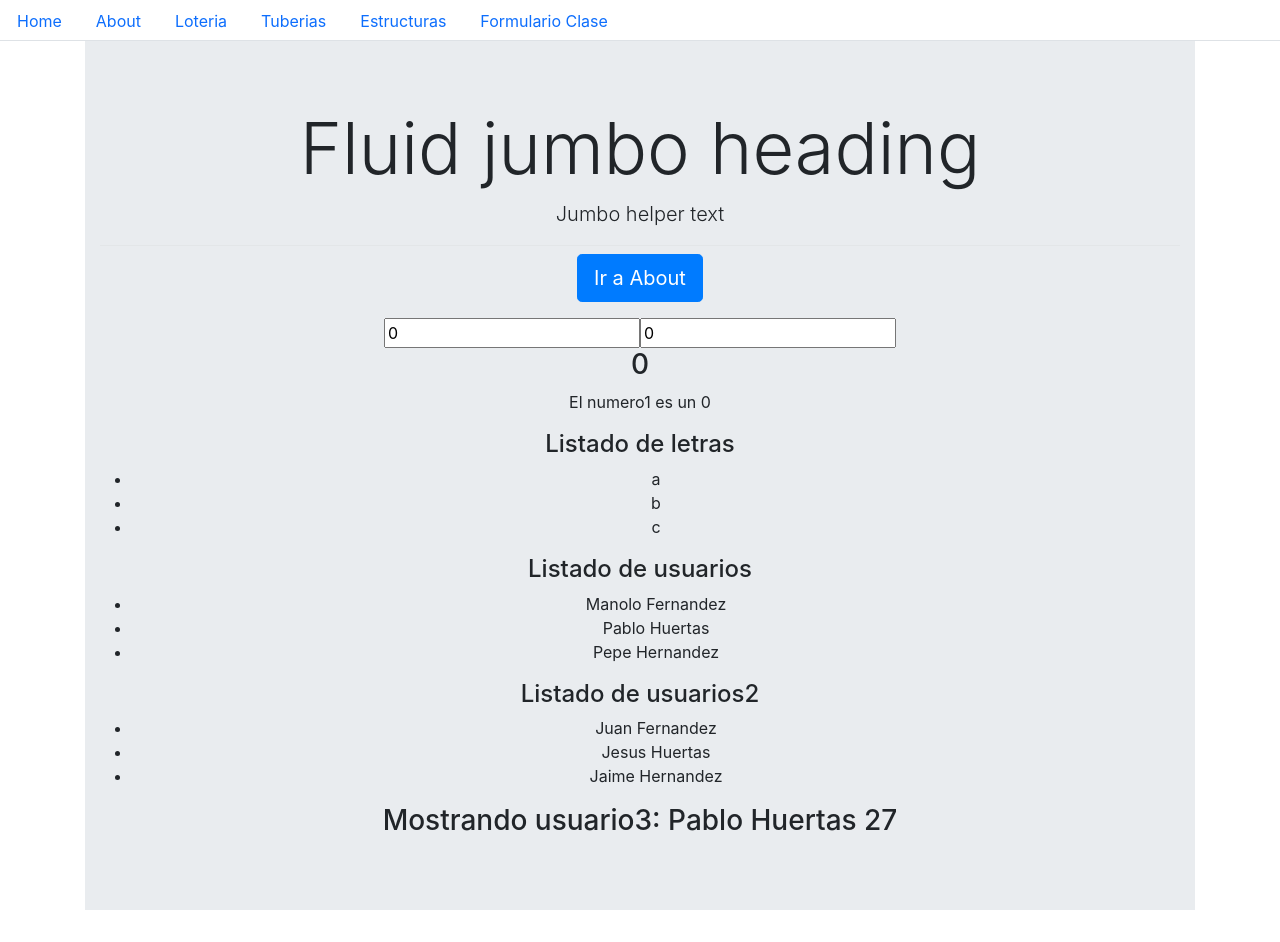
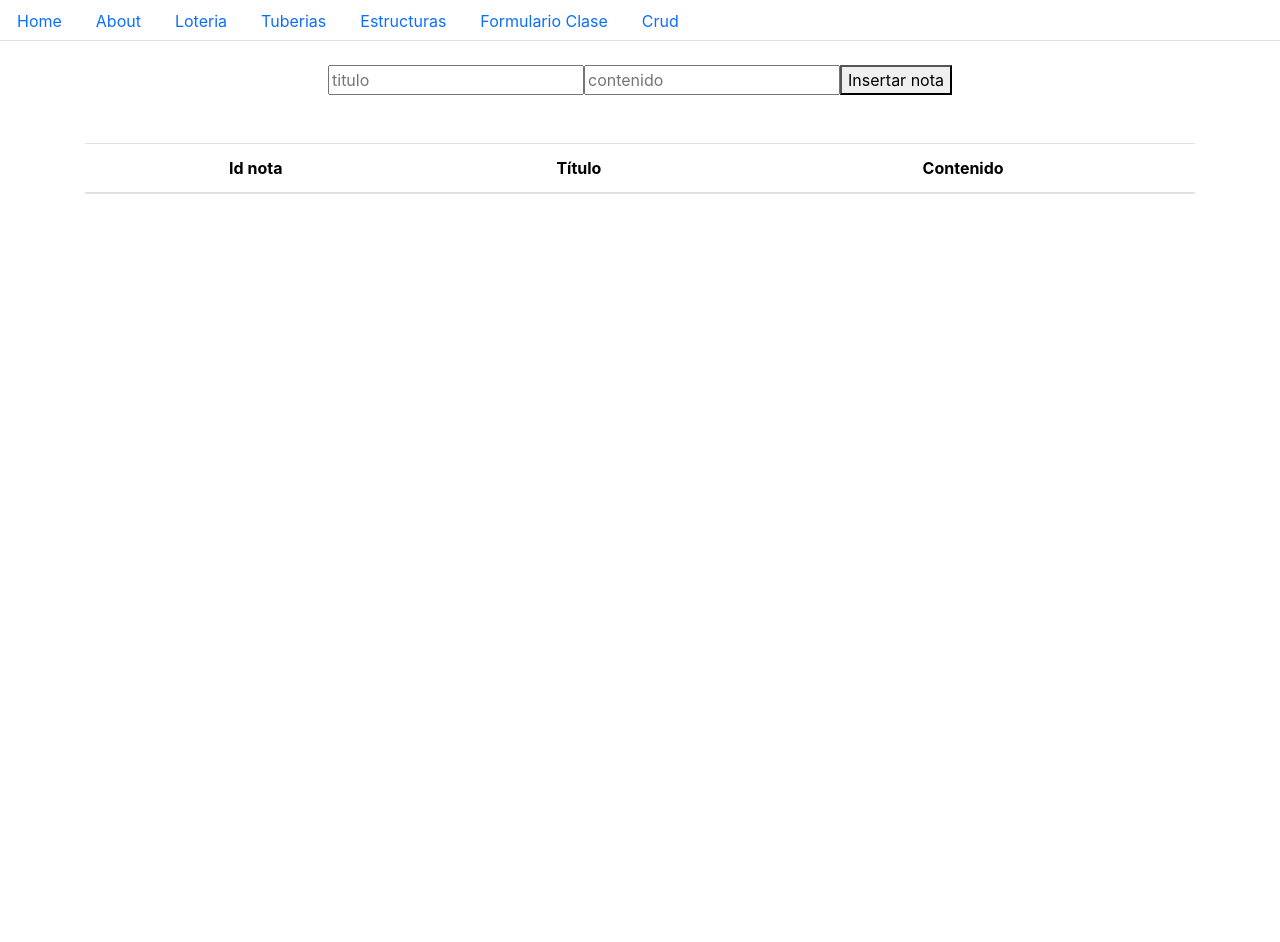
Before and after one commit to PabloHuertasCastillo/proyecto, an Angular app: page /crud in a window 1280 px wide. After the commit the page ends 800 px from the top, so only its background shows below. Built offline with nearby package versions, Linux system fonts and the light colour scheme.

Commit message:
add | compoennte crud-local, clase notas

```diff
--- /dev/null
+++ b/src/app/Modelos/nota.ts
@@ -0,0 +1,5 @@
+export class Nota {
+    id: number = -1
+    titulo?: string
+    contenido?: string
+}
--- a/src/app/app-routing.module.ts
+++ b/src/app/app-routing.module.ts
@@ -7,6 +7,7 @@ import { LoteriaComponent } from './componentes/loteria/loteria.component';
 import { TuberiasComponent } from './componentes/tuberias/tuberias.component';
 import { EstructurasComponent } from './componentes/estructuras/estructuras.component';
 import { FormularioClaseComponent } from './componentes/formulario-clase/formulario-clase.component';
+import { CrudLocalComponent } from './componentes/crud-local/crud-local.component';
 
 const routes: Routes = [
   {path: "", component:HomeComponent},
@@ -16,6 +17,8 @@ const routes: Routes = [
   {path: "tuberias", component:TuberiasComponent},
   {path: "estructuras", component:EstructurasComponent},
   {path: "formulario", component:FormularioClaseComponent},
+  {path: "crud", component:CrudLocalComponent},
+
   {path: "**", component:HomeComponent},
 ];
 
--- a/src/app/app.component.html
+++ b/src/app/app.component.html
@@ -1,4 +1,4 @@
 <app-nav></app-nav>
-<div class="container text-center">
+<div class="container text-center my-4">
     <router-outlet></router-outlet>
 </div>
--- a/src/app/app.module.ts
+++ b/src/app/app.module.ts
@@ -16,6 +16,7 @@ import { NumerosPipe } from './pipes/numeros.pipe';
 import { DniPipe } from './pipes/dni.pipe';
 import { EstructurasComponent } from './componentes/estructuras/estructuras.component';
 import { FormularioClaseComponent } from './componentes/formulario-clase/formulario-clase.component';
+import { CrudLocalComponent } from './componentes/crud-local/crud-local.component';
 
 @NgModule({
   declarations: [
@@ -30,7 +31,8 @@ import { FormularioClaseComponent } from './componentes/formulario-clase/formula
     NumerosPipe,
     DniPipe,
     EstructurasComponent,
-    FormularioClaseComponent
+    FormularioClaseComponent,
+    CrudLocalComponent
   ],
   imports: [
     BrowserModule,
--- /dev/null
+++ b/src/app/componentes/crud-local/crud-local.component.html
@@ -0,0 +1,21 @@
+<input type="text" placeholder="titulo" [(ngModel)]="notaNueva.titulo">
+<input type="text" placeholder="contenido" [(ngModel)]="notaNueva.contenido">
+<button (click)="insertarNota()">Insertar nota</button>
+
+
+<table class="table my-5">
+    <thead>
+        <tr>
+            <th>Id nota</th>
+            <th>Título</th>
+            <th>Contenido</th>
+        </tr>
+    </thead>
+    <tbody>
+        <tr *ngFor="let nota of notas">
+            <td scope="row">{{nota.id}}</td>
+            <td>{{nota.titulo}}</td>
+            <td>{{nota.contenido}}</td>
+        </tr>
+    </tbody>
+</table>
--- /dev/null
+++ b/src/app/componentes/crud-local/crud-local.component.ts
@@ -0,0 +1,35 @@
+import { JsonPipe } from '@angular/common';
+import { Component, OnInit } from '@angular/core';
+import { Nota } from 'src/app/Modelos/nota';
+
+@Component({
+  selector: 'app-crud-local',
+  templateUrl: './crud-local.component.html',
+  styleUrls: ['./crud-local.component.css']
+})
+export class CrudLocalComponent implements OnInit {
+
+  notaNueva: Nota = new Nota();
+  notas: Nota [] = [];
+  indice: number
+
+  constructor() { }
+
+  ngOnInit(): void {
+    if (localStorage.getItem('crudLocal')!= null) {
+      this.notas = JSON.parse(localStorage.getItem('crudLocal'));
+      this.indice = this.notas[this.notas.length-1].id + 1;
+    } else {
+      this.indice = 0;
+    }
+  }
+
+  insertarNota(){
+    this.notaNueva.id = this.indice;
+    this.indice++;
+    this.notas.push(this.notaNueva);
+    this.notaNueva = new Nota();
+    localStorage.setItem("crudLocal",JSON.stringify(this.notas));
+  }
+
+}
--- a/src/app/componentes/formulario-clase/formulario-clase.component.html
+++ b/src/app/componentes/formulario-clase/formulario-clase.component.html
@@ -1,6 +1,6 @@
 <input type="text" placeholder="nombre" [(ngModel)]="user.nombre"><br>
 <input type="text" placeholder="apellido" [(ngModel)]="user.apellido"><br>
-<input type="text" placeholder="edad" [(ngModel)]="user.edad">
+<input type="text" placeholder="edad" [(ngModel)]="user.edad"><br>
 <button (click)="insertarUsuarios()">Mostrar usuario</button>
 
 <ul *ngFor="let usuario of users" (click)="mostrarUsuario(usuario)">
--- a/src/app/componentes/formulario-clase/formulario-clase.component.ts
+++ b/src/app/componentes/formulario-clase/formulario-clase.component.ts
@@ -19,6 +19,7 @@ export class FormularioClaseComponent implements OnInit {
   insertarUsuarios(){
     this.users.push(this.user);
     this.user = new Usuario;
+    localStorage.setItem('backup', JSON.stringify(this.users));
   }
 
   mostrarUsuario(usuario){
--- a/src/app/componentes/nav/nav.component.html
+++ b/src/app/componentes/nav/nav.component.html
@@ -18,4 +18,7 @@
     <li class="nav-item">
         <a class="nav-link" routerLink="/formulario">Formulario Clase</a>
     </li>
+    <li class="nav-item">
+        <a class="nav-link" routerLink="/crud">Crud</a>
+    </li>
 </ul>
```
Also changed, not shown: src/app/componentes/crud-local/crud-local.component.css (added), 2 other files (tests, documents, lock files or other folders).
